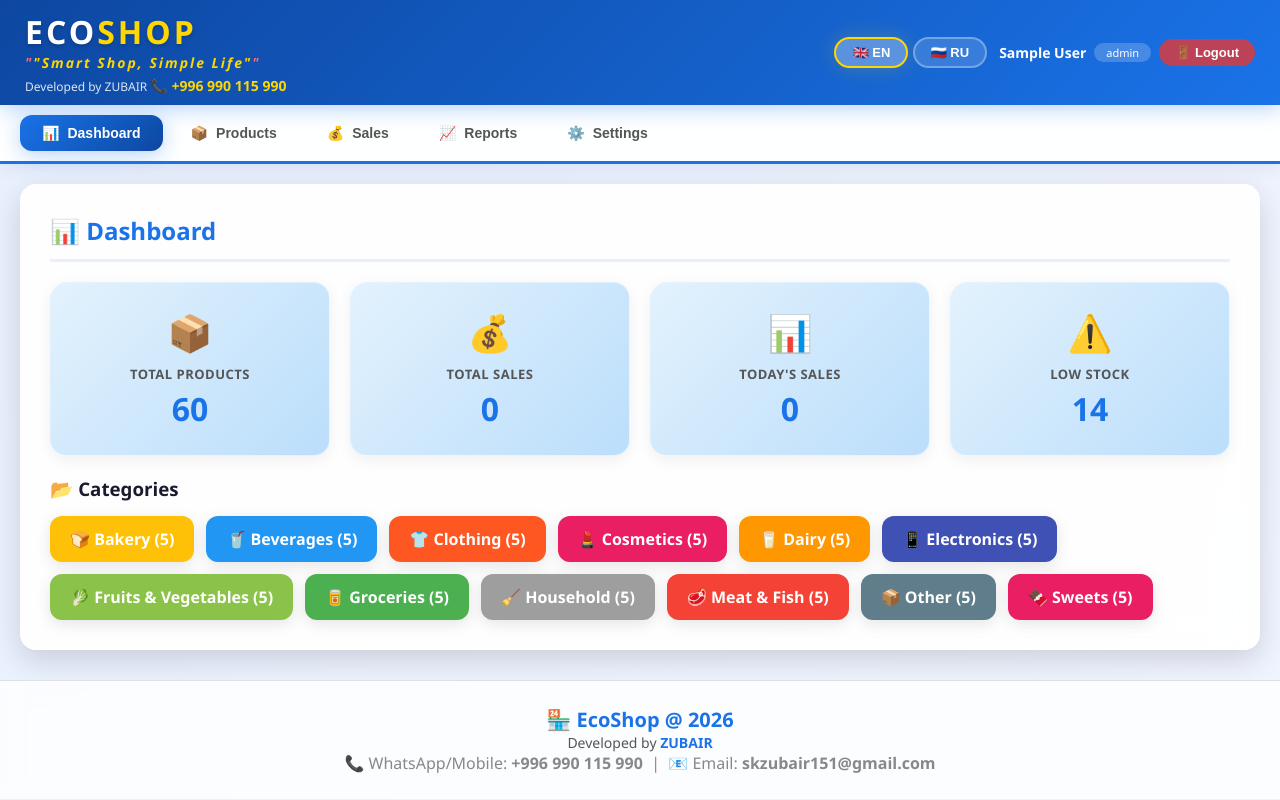
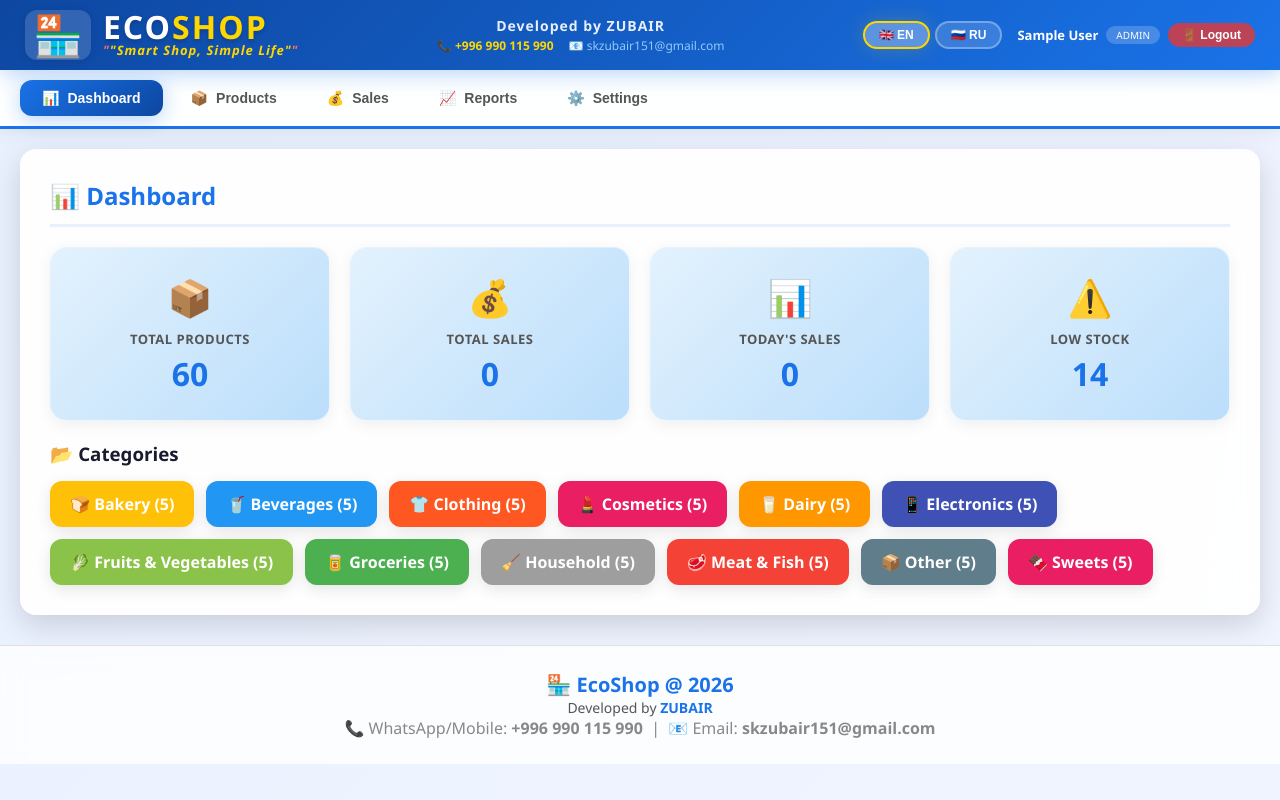
Before and after one commit to skzubair151/ecoshop, a Flask app: page / in a window 1280 px wide. Run offline with Flask 3, Linux system fonts and the light colour scheme; the visitor is signed in with stand-in values (Sample User, id 1); data comes from the database, SQL or seed files in the repository; data that the repository does not hold is empty.

Commit message:
Complete EcoShop with fixed header layout

```diff
--- a/static/script.js
+++ b/static/script.js
@@ -12,7 +12,6 @@ function changeNavStyle(style) {
 function applyNavStyle() {
     const style = document.getElementById('nav-style-select').value;
     const nav = document.getElementById('main-nav');
-    const container = document.querySelector('.container');
     const body = document.body;
     const t = translations[currentLang];
 
@@ -43,7 +42,6 @@ function loadNavStyle() {
 //  KEYBOARD SHORTCUTS
 // ============================================================
 document.addEventListener('keydown', function(e) {
-    // F2 - Start new sale (focus on barcode input)
     if (e.key === 'F2') {
         e.preventDefault();
         showTab('sales');
@@ -51,7 +49,6 @@ document.addEventListener('keydown', function(e) {
         document.getElementById('scan-barcode').select();
     }
 
-    // F5 - Logout
     if (e.key === 'F5') {
         e.preventDefault();
         if (confirm('Are you sure you want to logout?')) {
@@ -59,7 +56,6 @@ document.addEventListener('keydown', function(e) {
         }
     }
 
-    // F1 - Help
     if (e.key === 'F1') {
         e.preventDefault();
         alert('📋 Keyboard Shortcuts:\n\n' +
@@ -70,7 +66,6 @@ document.addEventListener('keydown', function(e) {
               'Ctrl+Enter - Checkout');
     }
 
-    // ESC - Clear Cart
     if (e.key === 'Escape' && document.getElementById('sales').classList.contains('active')) {
         if (cart.length > 0) {
             if (confirm('Clear cart?')) {
@@ -80,7 +75,6 @@ document.addEventListener('keydown', function(e) {
         }
     }
 
-    // Ctrl+Enter - Checkout
     if (e.key === 'Enter' && (e.ctrlKey || e.metaKey)) {
         if (document.getElementById('sales').classList.contains('active') && cart.length > 0) {
             e.preventDefault();
--- a/static/style.css
+++ b/static/style.css
@@ -46,75 +46,113 @@ header {
     box-shadow: 0 4px 20px rgba(26,115,232,0.3);
     position: relative;
     z-index: 100;
+    gap: 10px;
 }
 
-header .logo {
+/* ===== HEADER LEFT - LOGO ===== */
+.header-left {
     display: flex;
-    flex-direction: column;
-    gap: 2px;
+    align-items: center;
+    gap: 12px;
 }
 
-header .logo h1 {
+.header-left .logo-icon {
+    font-size: 40px;
+    background: rgba(255,255,255,0.15);
+    border-radius: 12px;
+    padding: 5px 8px;
+    line-height: 1;
+    box-shadow: 0 2px 10px rgba(0,0,0,0.1);
+}
+
+.header-left .logo-text h1 {
     font-size: 32px;
     font-weight: 900;
-    letter-spacing: 3px;
+    letter-spacing: 2px;
     color: white;
     text-shadow: 0 2px 4px rgba(0,0,0,0.2);
+    margin: 0;
+    line-height: 1;
 }
 
-header .logo h1 span {
+.header-left .logo-text h1 span {
     color: #FFD700;
 }
 
-header .logo .slogan {
-    font-size: 14px;
+.header-left .slogan {
+    font-size: 13px;
     color: #FFD700;
     font-weight: 600;
-    letter-spacing: 2px;
+    letter-spacing: 1px;
     font-style: italic;
     margin-top: -2px;
 }
 
-header .logo .slogan::before {
+.header-left .slogan::before {
+    content: '"';
+    color: #ff6b6b;
+}
+.header-left .slogan::after {
     content: '"';
     color: #ff6b6b;
 }
 
-header .logo .slogan::after {
-    content: '"';
-    color: #ff6b6b;
+/* ===== HEADER CENTER - DEVELOPER & CONTACT ===== */
+.header-center {
+    display: flex;
+    flex-direction: column;
+    align-items: center;
+    gap: 2px;
+    flex: 1;
 }
 
-header .logo .developer-info {
-    font-size: 12px;
-    color: rgba(255,255,255,0.85);
-    margin-top: 2px;
+.header-center .developer-info {
+    font-size: 14px;
+    color: rgba(255,255,255,0.9);
+    font-weight: 600;
+    letter-spacing: 1px;
 }
 
-header .logo .phone-number {
-    font-size: 14px;
-    color: #FFD700;
-    font-weight: bold;
+.header-center .contact-info {
+    font-size: 12px;
+    color: rgba(255,255,255,0.8);
+    display: flex;
+    gap: 15px;
+    flex-wrap: wrap;
 }
 
-header .header-right {
+.header-center .contact-info .phone {
+    color: #FFD700;
+    font-weight: 600;
+}
+
+.header-center .contact-info .email {
+    color: #90caf9;
+}
+
+/* ===== HEADER RIGHT - LANGUAGE & USER ===== */
+.header-right {
     display: flex;
     align-items: center;
-    gap: 12px;
+    gap: 15px;
     flex-wrap: wrap;
+}
+
+.lang-buttons {
+    display: flex;
+    gap: 5px;
 }
 
 .lang-btn {
     background: rgba(255,255,255,0.15);
     border: 2px solid rgba(255,255,255,0.3);
     color: white;
-    padding: 6px 16px;
-    border-radius: 25px;
+    padding: 5px 14px;
+    border-radius: 20px;
     cursor: pointer;
-    font-size: 13px;
+    font-size: 12px;
     font-weight: 600;
-    transition: var(--transition);
-    backdrop-filter: blur(10px);
+    transition: all 0.3s ease;
 }
 
 .lang-btn:hover {
@@ -133,7 +171,7 @@ header .header-right {
     align-items: center;
     gap: 8px;
     color: white;
-    font-size: 14px;
+    font-size: 13px;
 }
 
 .user-info .name {
@@ -142,98 +180,28 @@ header .header-right {
 
 .user-info .role {
     background: rgba(255,255,255,0.2);
-    padding: 2px 12px;
+    padding: 2px 10px;
     border-radius: 20px;
-    font-size: 11px;
+    font-size: 10px;
+    text-transform: uppercase;
 }
 
 .logout-btn {
     background: rgba(229,57,53,0.8);
     color: white;
     border: none;
-    padding: 6px 16px;
-    border-radius: 25px;
+    padding: 5px 14px;
+    border-radius: 20px;
     cursor: pointer;
-    font-size: 13px;
+    font-size: 12px;
     font-weight: 600;
-    transition: var(--transition);
+    transition: all 0.3s ease;
 }
 
 .logout-btn:hover {
     background: #e53935;
     transform: translateY(-2px);
     box-shadow: 0 5px 20px rgba(229,57,53,0.4);
-}
-
-/* ============================================================
-   3D BUTTONS
-   ============================================================ */
-.btn {
-    padding: 10px 24px;
-    border: none;
-    border-radius: 12px;
-    font-size: 14px;
-    font-weight: 600;
-    cursor: pointer;
-    transition: var(--transition);
-    display: inline-flex;
-    align-items: center;
-    gap: 8px;
-    text-shadow: 0 1px 2px rgba(0,0,0,0.1);
-    box-shadow: 0 4px 0 rgba(0,0,0,0.2), 0 6px 20px rgba(0,0,0,0.1);
-    transform: translateY(0);
-}
-
-.btn:hover {
-    transform: translateY(-3px);
-    box-shadow: 0 6px 0 rgba(0,0,0,0.2), 0 12px 30px rgba(0,0,0,0.15);
-}
-
-.btn:active {
-    transform: translateY(2px);
-    box-shadow: 0 1px 0 rgba(0,0,0,0.2), 0 6px 20px rgba(0,0,0,0.1);
-}
-
-.btn-primary {
-    background: linear-gradient(135deg, #1a73e8, #0d47a1);
-    color: white;
-}
-
-.btn-primary:hover {
-    background: linear-gradient(135deg, #1a73e8, #1565c0);
-}
-
-.btn-success {
-    background: linear-gradient(135deg, #43a047, #2e7d32);
-    color: white;
-}
-
-.btn-success:hover {
-    background: linear-gradient(135deg, #43a047, #388e3c);
-}
-
-.btn-danger {
-    background: linear-gradient(135deg, #e53935, #b71c1c);
-    color: white;
-}
-
-.btn-danger:hover {
-    background: linear-gradient(135deg, #e53935, #c62828);
-}
-
-.btn-warning {
-    background: linear-gradient(135deg, #ff9800, #e65100);
-    color: white;
-}
-
-.btn-warning:hover {
-    background: linear-gradient(135deg, #ff9800, #f57c00);
-}
-
-.btn-sm {
-    padding: 5px 12px;
-    font-size: 12px;
-    border-radius: 8px;
 }
 
 /* ============================================================
--- a/templates/index.html
+++ b/templates/index.html
@@ -10,17 +10,27 @@
 
     <!-- ===== HEADER ===== -->
     <header>
-        <div class="logo">
-            <h1>ECO<span>SHOP</span></h1>
-            <div class="slogan">"Smart Shop, Simple Life"</div>
+        <div class="header-left">
+            <div class="logo-icon">🏪</div>
+            <div class="logo-text">
+                <h1>ECO<span>SHOP</span></h1>
+                <div class="slogan">"Smart Shop, Simple Life"</div>
+            </div>
+        </div>
+
+        <div class="header-center">
             <div class="developer-info">
                 <span id="dev-en">Developed by ZUBAIR</span>
                 <span id="dev-ru" style="display:none;">Разработано ZUBAIR</span>
-                <span class="phone-number">📞 +996 990 115 990</span>
+            </div>
+            <div class="contact-info">
+                <span class="phone">📞 +996 990 115 990</span>
+                <span class="email">📧 skzubair151@gmail.com</span>
             </div>
         </div>
+
         <div class="header-right">
-            <div>
+            <div class="lang-buttons">
                 <button class="lang-btn" id="lang-en" onclick="setLanguage('en')">🇬🇧 EN</button>
                 <button class="lang-btn" id="lang-ru" onclick="setLanguage('ru')">🇷🇺 RU</button>
             </div>
@@ -272,7 +282,7 @@
                     <p style="margin-top:5px; font-size:12px; color:#888;" id="bg-status">Current: Default</p>
                 </div>
 
-                <!-- ===== NAVIGATION STYLE ===== -->
+                <!-- Navigation Style -->
                 <div class="settings-card">
                     <h3 id="settings-nav">📐 Navigation Style</h3>
                     <select id="nav-style-select" style="width:100%; padding:10px; border-radius:10px; border:2px solid #e0e0e0;">
@@ -283,7 +293,7 @@
                     <p style="margin-top:5px; font-size:12px; color:#888;" id="nav-style-status">Current: Top Bar</p>
                 </div>
 
-                <!-- ===== BACKUP ===== -->
+                <!-- Backup -->
                 <div class="settings-card" style="grid-column: 1 / -1;">
                     <h3 id="settings-backup">💾 Backup to Google Drive</h3>
                     <div style="display:flex; gap:10px; flex-wrap:wrap;">
@@ -1339,7 +1349,6 @@
         // ============================================================
         let isFullscreen = false;
         let isTabView = false;
-        let currentTransparency = 0;
         let currentBgImage = null;
 
         function toggleFullscreen() {
@@ -1445,7 +1454,6 @@
                 document.getElementById('bg-status').textContent = 'Current: Custom Image';
             }
 
-            // Load navigation style
             loadNavStyle();
         }
 
@@ -1462,7 +1470,6 @@
         function applyNavStyle() {
             const style = document.getElementById('nav-style-select').value;
             const nav = document.getElementById('main-nav');
-            const container = document.querySelector('.container');
             const body = document.body;
             const t = translations[currentLang];
 
@@ -1644,6 +1651,51 @@
         }
 
         // ============================================================
+        //  KEYBOARD SHORTCUTS
+        // ============================================================
+        document.addEventListener('keydown', function(e) {
+            if (e.key === 'F2') {
+                e.preventDefault();
+                showTab('sales');
+                document.getElementById('scan-barcode').focus();
+                document.getElementById('scan-barcode').select();
+            }
+
+            if (e.key === 'F5') {
+                e.preventDefault();
+                if (confirm('Are you sure you want to logout?')) {
+                    window.location.href = '/logout';
+                }
+            }
+
+            if (e.key === 'F1') {
+                e.preventDefault();
+                alert('📋 Keyboard Shortcuts:\n\n' +
+                      'F2 - Start New Sale\n' +
+                      'F5 - Logout\n' +
+                      'Enter - Add to Cart (when barcode field focused)\n' +
+                      'Esc - Clear Cart\n' +
+                      'Ctrl+Enter - Checkout');
+            }
+
+            if (e.key === 'Escape' && document.getElementById('sales').classList.contains('active')) {
+                if (cart.length > 0) {
+                    if (confirm('Clear cart?')) {
+                        cart = [];
+                        renderCart();
+                    }
+                }
+            }
+
+            if (e.key === 'Enter' && (e.ctrlKey || e.metaKey)) {
+                if (document.getElementById('sales').classList.contains('active') && cart.length > 0) {
+                    e.preventDefault();
+                    checkout();
+                }
+            }
+        });
+
+        // ============================================================
         //  EVENT LISTENERS
         // ============================================================
         document.addEventListener('DOMContentLoaded', function() {
@@ -1676,8 +1728,6 @@
             loadDashboard();
             loadCategories();
             loadProducts();
-
-            // Load navigation style
             loadNavStyle();
         });
     </script>
```
Also changed, not shown: other parts of static/style.css (+54 -15 lines), templates/login.html (+2 -5 lines).
